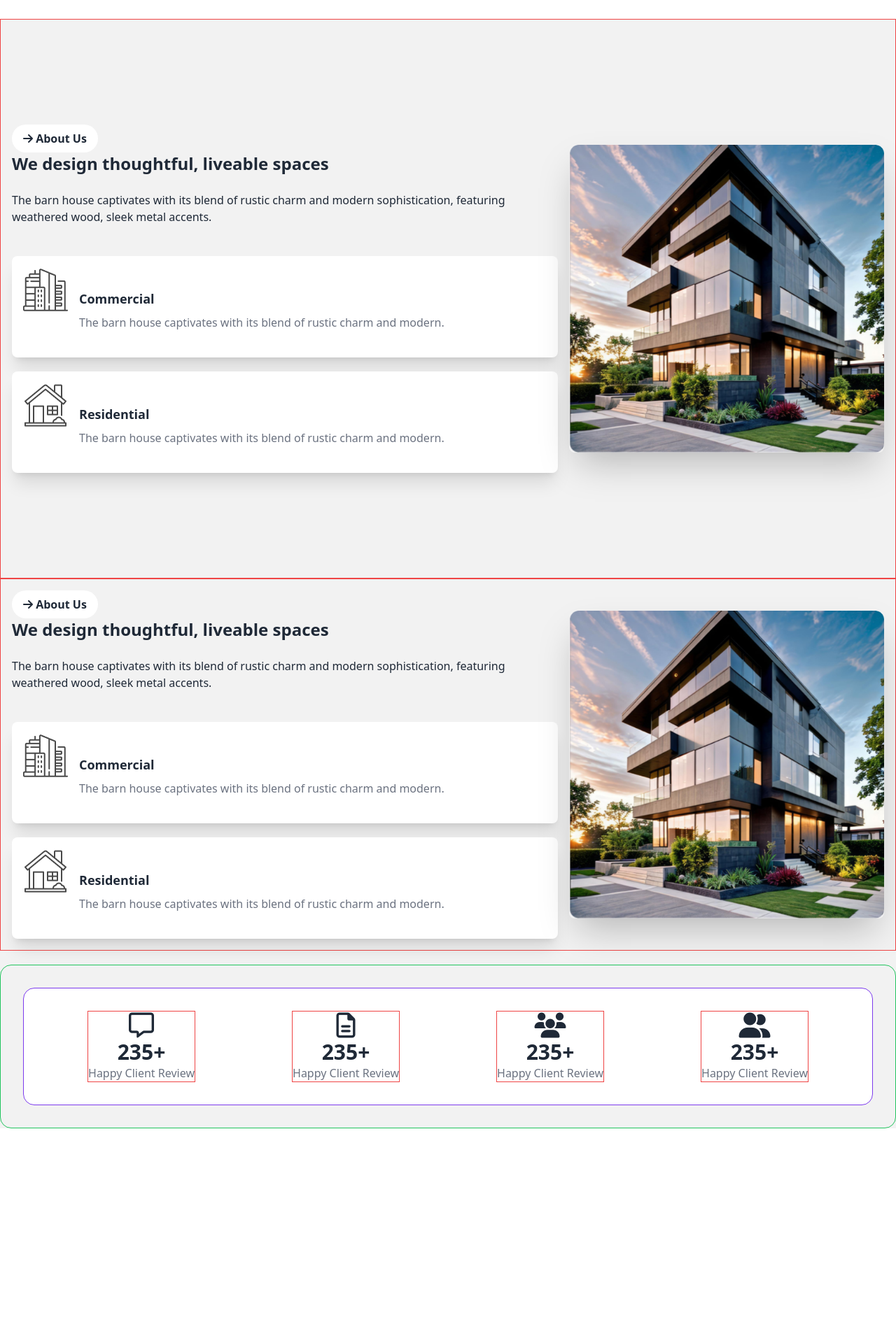
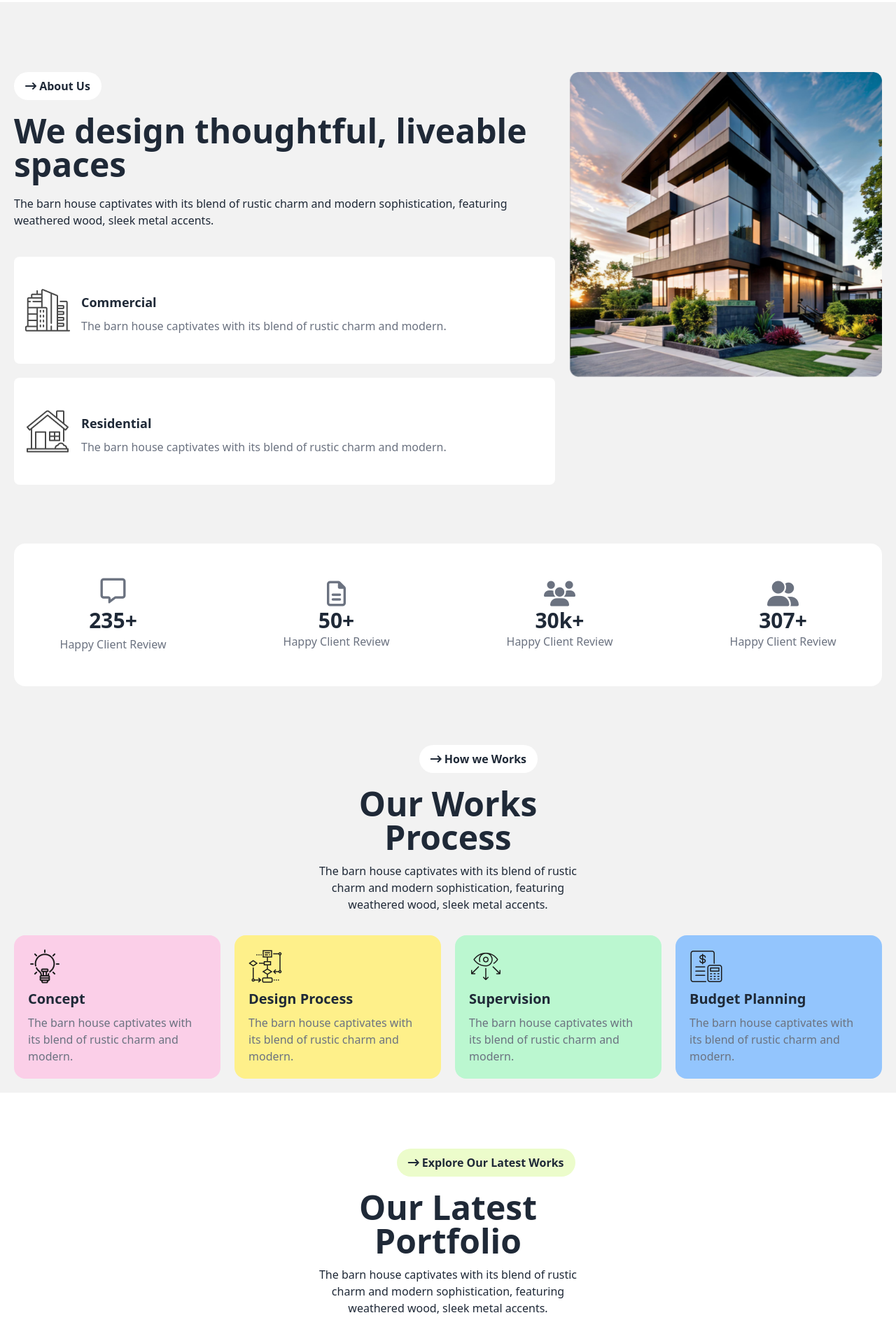
Before and after one commit to riadahmed1/B10A3-Realestate, a plain HTML site: page index.html in a window 1280 px wide. Shown: the part 771-2668 px from the top of the page at 70% size. Before the commit the page ends 2384 px from the top, so only its background shows below. Drawn offline with nearby package versions, Linux system fonts and the light colour scheme.

Commit message:
added work and portfolio section

```diff
--- a/index.html
+++ b/index.html
@@ -19,7 +19,8 @@
     <nav class="mt-3">
       <div class="navbar container mx-auto">
         <div class="navbar-start">
-          <a class="btn btn-ghost text-2xl lg:text-3xl font-bold"><i class="text-lime-400 rounded-full fa-solid fa-square-arrow-up-right"></i>Rinterio</a>
+          <a class="btn btn-ghost text-2xl lg:text-3xl font-bold"><i
+              class="text-lime-400 rounded-full fa-solid fa-square-arrow-up-right"></i>Rinterio</a>
         </div>
         <div class="navbar-center hidden lg:flex">
           <ul class="menu menu-horizontal px-1">
@@ -37,10 +38,12 @@
             </button>
             <i class="bg-none p-1 text-2xl hidden lg:block fa-solid fa-cart-shopping"></i>
           </button>
-          <button>
-            <i class="lg:hidden fa-solid fa-bars"></i>
+          <button class="bg-white rounded-full p-6">
+            <i class="lg:hidden text-2xl fa-solid border py-1 px-2 bg-white rounded-full fa-bars"></i>
           </button>
-          <button class="hidden lg:block rounded-3xl py-2 px-4 text-xl justify-center items-center font-bold bg-lime-400 ">Book Consult <i class="text-2xl fa-solid fa-square-arrow-up-right"></i>
+          <button
+            class="hidden lg:block rounded-3xl py-2 px-4 text-xl justify-center items-center font-bold bg-lime-400 ">Book
+            Consult <i class="text-2xl fa-solid fa-square-arrow-up-right"></i>
           </button>
         </div>
       </div>
@@ -50,12 +53,13 @@
     <div class="hero hero-content text-center mx-auto mb-5 lg:mb-10">
       <div class="max-w-5xl">
         <img class="mx-auto" src="assets/banner.png" alt="">
-        <h1 class="text-3xl lg:text-7xl font-extrabold">A barn house of this design has a striking appearance</h1>
+        <h1 class="text-3xl lg:text-6xl font-extrabold">A barn house of this design has a striking appearance</h1>
         <p class="py-6 text-sm lg:text-base">
           The barn house captivates with its blend of rustic charm and modern sophistication, featuring weathered
           wood, sleek metal accents, and large windows that flood the space with natural light.
         </p>
-        <button class="mx-auto rounded-3xl py-2 px-7 text-md font-bold bg-lime-200 text-xl lg:text-2xl w-full lg:w-auto">View
+        <button
+          class="mx-auto rounded-3xl py-2 px-7 text-md font-bold bg-lime-200 text-xl lg:text-2xl w-full lg:w-auto">View
           Details <i class="fa-solid fa-square-arrow-up-right text-lime-500"></i></button>
       </div>
     </div>
@@ -66,29 +70,32 @@
 
     <!-- About Section -->
     <div class="bg-base-200 ">
-      <!-- Design Section 0-->
-      <div class="hero  min-h-screen border border-red-500 container mx-auto">
-        <div class="hero-content flex-col lg:flex-row">
 
+      <!-- Design Section -->
+      <div class="container mx-auto pt-5 lg:pt-20 lg:my-10">
+        <div class="flex flex-col lg:flex-row m-5 gap-5">
+
+          <!-- Title-Card -->
+          <div class="">
             <!-- Title-Description -->
-          <div>
-            <!-- <button class="bg-white font-bold text-base py-2 px-4 rounded-full">
-              <i class="fa-solid fa-arrow-right"> About Us</i>
+            <div class="">
+              <button class="ml-24 lg:ml-0 mx-auto rounded-3xl py-2 px-4 font-bold bg-white text-base"><i
+                  class="fa-solid fa-arrow-right-long"></i> About Us
               </button>
-            <br> -->
-            <button class="mx-auto rounded-3xl py-2 px-4 font-bold bg-white text-base"><i
-                class="fa-solid fa-arrow-right"></i> About Us</button>
-            <h1 class="text-2xl font-bold">We design thoughtful, liveable spaces</h1>
-            <p class="py-6">
+              <h1 class="text-2xl lg:text-5xl text-center lg:text-left mt-5 font-bold">We design thoughtful, liveable
+                spaces</h1>
+              <p class="text-center lg:text-left py-5">
                 The barn house captivates with its blend of rustic charm and
                 modern sophistication, featuring weathered wood, sleek metal accents.
               </p>
+            </div>
 
             <!-- Cards -->
             <div class="">
+
               <!-- Card-1 -->
-              <div class="mt-3 lg:mt-5 flex items-center p-4 bg-base-100 rounded-lg shadow-xl">
-                <div class="mr-4 mb-12">
+              <div class="mt-3 lg:mt-5 flex items-center p-4 bg-white rounded-lg">
+                <div class="mr-4 mb-12 lg:mb-0 lg:py-7">
                   <img src="assets/commercial.png" alt="">
                 </div>
                 <div>
@@ -99,8 +106,8 @@
               </div>
 
               <!-- Card 2 -->
-              <div class="mt-3 lg:mt-5 flex items-center p-4 bg-base-100 rounded-lg shadow-xl">
-                <div class="mr-4 mb-12">
+              <div class="mt-3 lg:mt-5 flex items-center p-4 bg-white rounded-lg">
+                <div class="mr-4 mb-12 lg:mb-0 lg:py-7">
                   <img src="assets/residential.png" alt="">
                 </div>
                 <div>
@@ -112,91 +119,47 @@
             </div>
 
           </div>
+
           <!-- Image -->
-          <div>
-            <img src="assets/Rectangle.png" class="rounded-lg shadow-2xl w-auto h-52 lg:h-full" />
-          </div>
-        </div>
+          <div class="">
+            <img src="assets/Rectangle.png" class="rounded-lg w-full" />
           </div>
 
-      <!-- Design Section -->
-      <div class="container mx-auto border border-red-500">
-        <div class="hero-content flex-col lg:flex-row">
-
-          <!-- Title-Description -->
-          <div>
-            <button class="mx-auto rounded-3xl py-2 px-4 font-bold bg-white text-base"><i
-                class="fa-solid fa-arrow-right"></i> About Us
-            </button>
-            <h1 class="text-2xl font-bold">We design thoughtful, liveable spaces</h1>
-            <p class="py-6">
-              The barn house captivates with its blend of rustic charm and
-              modern sophistication, featuring weathered wood, sleek metal accents.
-            </p>
-
-            <!-- Cards -->
-            <div class="">
-              <!-- Card-1 -->
-              <div class="mt-3 lg:mt-5 flex items-center p-4 bg-base-100 rounded-lg shadow-xl">
-                <div class="mr-4 mb-12">
-                  <img src="assets/commercial.png" alt="">
-                </div>
-                <div>
-                  <h2 class="font-bold text-lg py-2">Commercial</h2>
-                  <p class="text-gray-500 text-base ">The barn house captivates with its blend of rustic charm and
-                    modern.</p>
-                </div>
-              </div>
-
-              <!-- Card 2 -->
-              <div class="mt-3 lg:mt-5 flex items-center p-4 bg-base-100 rounded-lg shadow-xl">
-                <div class="mr-4 mb-12">
-                  <img src="assets/residential.png" alt="">
-                </div>
-                <div>
-                  <h2 class="font-bold text-lg py-2">Residential</h2>
-                  <p class="text-gray-500 text-base ">The barn house captivates with its blend of rustic charm and
-                    modern.</p>
-                </div>
-              </div>
-            </div>
-
-          </div>
-          <!-- Image -->
-          <div>
-            <img src="assets/Rectangle.png" class="rounded-lg shadow-2xl w-full h-52 lg:h-full" />
-          </div>
         </div>
       </div>
 
       <!-- Statistic Section -->
       <div
-        class="flex flex-col lg:flex-row justify-around items-center p-8 rounded-2xl mt-5 mx-5 container lg:mx-auto gap-5 border border-green-500">
+        class="flex flex-col lg:flex-row justify-around items-center p-5 lg: rounded-2xl my-2 lg:my-16 container lg:mx-auto gap-5">
 
         <div
-          class="border border-violet-600 container mx-auto flex flex-col lg:flex-row justify-around items-center p-8 rounded-2xl bg-white gap-5">
+          class="container mx-auto flex flex-col lg:flex-row justify-around items-center py-10 lg:py-12 rounded-2xl bg-white gap-9">
+
           <!-- Statistic 1 -->
-          <div class="w-auto text-center border border-red-500">
-            <i class="text-4xl fa-regular fa-message"></i>
-            <h2 class="text-3xl font-bold">235+</h2>
+          <div class="w-auto text-center">
+            <i class="text-gray-500 text-4xl fa-regular fa-message"></i>
+            <h2 class="text-3xl py-1 font-bold">235+</h2>
             <p class="text-gray-500">Happy Client Review</p>
           </div>
 
-          <div class="text-center border border-red-500">
-            <i class="text-4xl fa-regular fa-file-lines"></i>
-            <h2 class="text-3xl font-bold">235+</h2>
+          <!-- Statistic 2 -->
+          <div class="text-center">
+            <i class="text-gray-500 text-4xl fa-regular fa-file-lines"></i>
+            <h2 class="text-3xl font-bold">50+</h2>
             <p class="text-gray-500">Happy Client Review</p>
           </div>
 
-          <div class="text-center border border-red-500">
-            <i class="text-4xl fa-solid fa-users"></i>
-            <h2 class="text-3xl font-bold">235+</h2>
+          <!-- Statistic 3 -->
+          <div class="text-center">
+            <i class="text-gray-500 text-4xl fa-solid fa-users"></i>
+            <h2 class="text-3xl font-bold">30k+</h2>
             <p class="text-gray-500">Happy Client Review</p>
           </div>
 
-          <div class="text-center border border-red-500">
-            <i class="text-4xl fa-solid fa-user-group"></i>
-            <h2 class="text-3xl font-bold">235+</h2>
+          <!-- Statistic 4 -->
+          <div class="text-center">
+            <i class="text-gray-500 text-4xl fa-solid fa-user-group"></i>
+            <h2 class="text-3xl font-bold">307+</h2>
             <p class="text-gray-500">Happy Client Review</p>
           </div>
         </div>
@@ -204,7 +167,132 @@
       </div>
 
       <!-- Card Section -->
-      <div></div>
+      <div>
+        <div class="container mx-auto mt-5 lg:mt-10">
+
+          <!-- Title-Description -->
+          <div class="container mx-auto px-3 lg:w-4/12">
+            <button class="ml-24 lg:ml-40 mx-auto rounded-full py-2 px-4 font-semibold bg-white"><i
+                class="fa-solid fa-arrow-right-long"></i> How we Works
+            </button>
+            <h1 class="text-2xl lg:text-5xl text-center mt-5 font-bold">Our Works Process</h1>
+            <p class="text-center py-3">
+              The barn house captivates with its blend of rustic charm and modern sophistication, featuring weathered
+              wood, sleek metal accents.
+            </p>
+          </div>
+
+          <!-- Cards -->
+          <div class="flex flex-col lg:flex-row justify-around items-center p-5 lg: rounded-2xl my- container lg:mx-auto gap-5">
+
+            <!-- Card 1 -->
+            <div class="w-auto text-left rounded-2xl p-5 bg-pink-200">
+              <img src="assets/concept.png" alt="">
+              <h2 class="text-xl py-2 font-bold">Concept</h2>
+              <p class="text-gray-500">The barn house captivates with its blend of rustic charm and modern.</p>
+            </div>
+
+            <!-- Card 2 -->
+            <div class="w-auto text-left rounded-2xl p-5 bg-yellow-200">
+              <img src="assets/flow-chart.png" alt="">
+              <h2 class="text-xl py-2 font-bold">Design Process</h2>
+              <p class="text-gray-500">The barn house captivates with its blend of rustic charm and modern.</p>
+            </div>
+
+            <!-- Card 3 -->
+            <div class="w-auto text-left rounded-2xl p-5 bg-green-200">
+              <img src="assets/vision.png" alt="">
+              <h2 class="text-xl py-2 font-bold">Supervision</h2>
+              <p class="text-gray-500">The barn house captivates with its blend of rustic charm and modern.</p>
+            </div>
+
+            <!-- Card 4 -->
+            <div class="w-auto text-left rounded-2xl p-5 bg-blue-300">
+              <img src="assets/budget-planning.png" alt="">
+              <h2 class="text-xl py-2 font-bold">Budget Planning</h2>
+              <p class="text-gray-500">The barn house captivates with its blend of rustic charm and modern.</p>
+            </div>
+
+          </div>
+
+        </div>
+
+      </div>
+
+    </div>
+
+    <!-- Works -->
+    <div class="bg-base-200 lg:bg-white">
+      <div class="container mx-auto pt-5 lg:pt-20">
+
+        <!-- Title-Description -->
+        <div class="container mx-auto px-3 lg:w-4/12">
+          <button class="ml-12 lg:ml-32 mx-auto rounded-full py-2 px-4 font-semibold bg-lime-100"><i
+              class="fa-solid fa-arrow-right-long"></i> Explore Our Latest Works
+          </button>
+          <h1 class="text-2xl lg:text-5xl text-center mt-5 font-bold">Our Latest Portfolio</h1>
+          <p class="text-center py-3">
+            The barn house captivates with its blend of rustic charm and modern sophistication, featuring weathered
+            wood, sleek metal accents.
+          </p>
+        </div>
+
+        <!-- Cards -->
+        <div class="grid grid-cols-1 lg:grid-cols-4 justify-around items-center p-5 rounded-2xl container lg:mx-auto gap-5">
+
+          <!-- Card 1 -->
+          <div class="lg:col-span-3 w-auto text-left rounded-2xl p-5 bg-white lg:gap-5 lg:border">
+            <div class="lg:flex gap-5">
+              <img class="w-full lg:w-auto" src="assets/img1.png" alt="">
+              <div>
+                <h2 class="text-xl lg:text-2xl py-2 font-bold">Concept</h2>
+                <p class="text-gray-500">The barn house captivates with its blend of rustic charm and modern. The barn house captivates with its blend of rustic charm and modern .</p>
+                <h2 class="mt-2 font-bold">View Details <i class="text-2xl text-lime-400 fa-solid fa-square-arrow-up-right"></i></h2>
+              </div>
+            </div>
+          </div>
+
+          <!-- Card 2 -->
+          <div class="w-auto text-left rounded-2xl p-5 bg-white lg:gap-5 lg:border">
+            <div class="lg:flex gap-5">
+              <img class="w-full lg:w-auto" src="assets/img2.png" alt="">
+            </div>
+          </div>
+
+          <!-- Card 3 -->
+          <div class="w-auto text-left rounded-2xl p-5 bg-white lg:gap-5 lg:border">
+            <div class="lg:flex gap-5">
+              <img class="w-full lg:w-auto" src="assets/img5.png" alt="">
+            </div>
+          </div>
+
+          <!-- Card 4 -->
+          <div class="lg:col-span-2 w-auto text-left rounded-2xl p-5 bg-white lg:gap-5 lg:border">
+            <div class="lg:flex gap-5">
+              <img class="w-full lg:w-auto" src="assets/img4.png" alt="">
+              <div>
+                <h2 class="text-xl lg:text-2xl py-2 font-bold">Concept</h2>
+                <p class="text-gray-500">The barn house captivates with its blend of rustic charm and modern.</p>
+                <h2 class="mt-2 font-bold">View Details <i class="text-2xl text-lime-400 fa-solid fa-square-arrow-up-right"></i></h2>
+              </div>
+            </div>
+          </div>
+          <!-- Card 5 -->
+          <div class="w-auto text-left rounded-2xl p-5 bg-white lg:gap-5 lg:border">
+            <div class="lg:flex gap-5">
+              <img class="w-full lg:w-auto" src="assets/img3.png" alt="">
+            </div>
+          </div>
+          <!-- Card 6 -->
+          <div class="lg:hidden w-auto text-left rounded-2xl p-5 bg-white lg:gap-5 lg:border">
+            <div class="lg:flex gap-5">
+              <img class="w-full lg:w-auto" src="assets/img5.png" alt="">
+            </div>
+          </div>
+
+        </div>
+
+      </div>
 
     </div>
 
```
Lines whose indentation alone changed are shown as unchanged.
